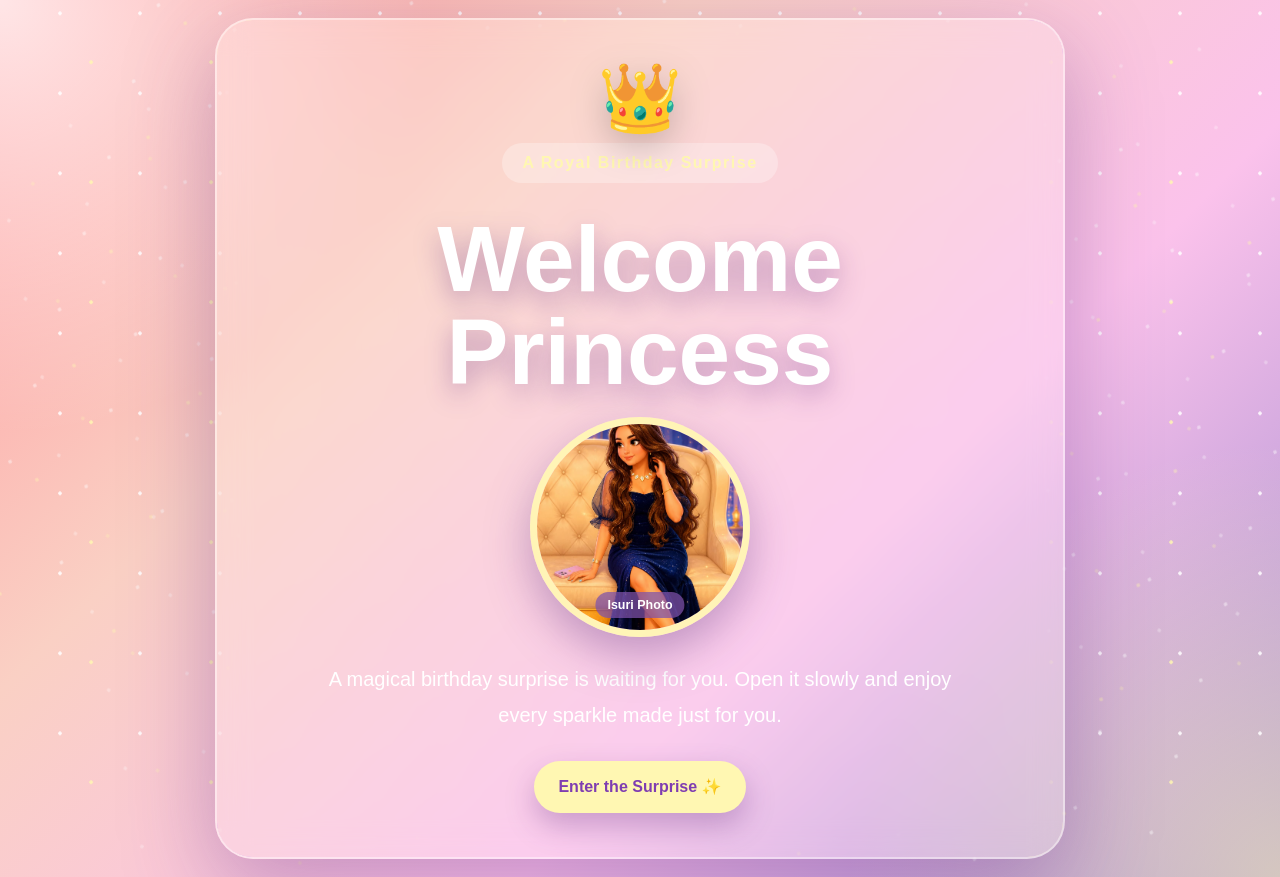
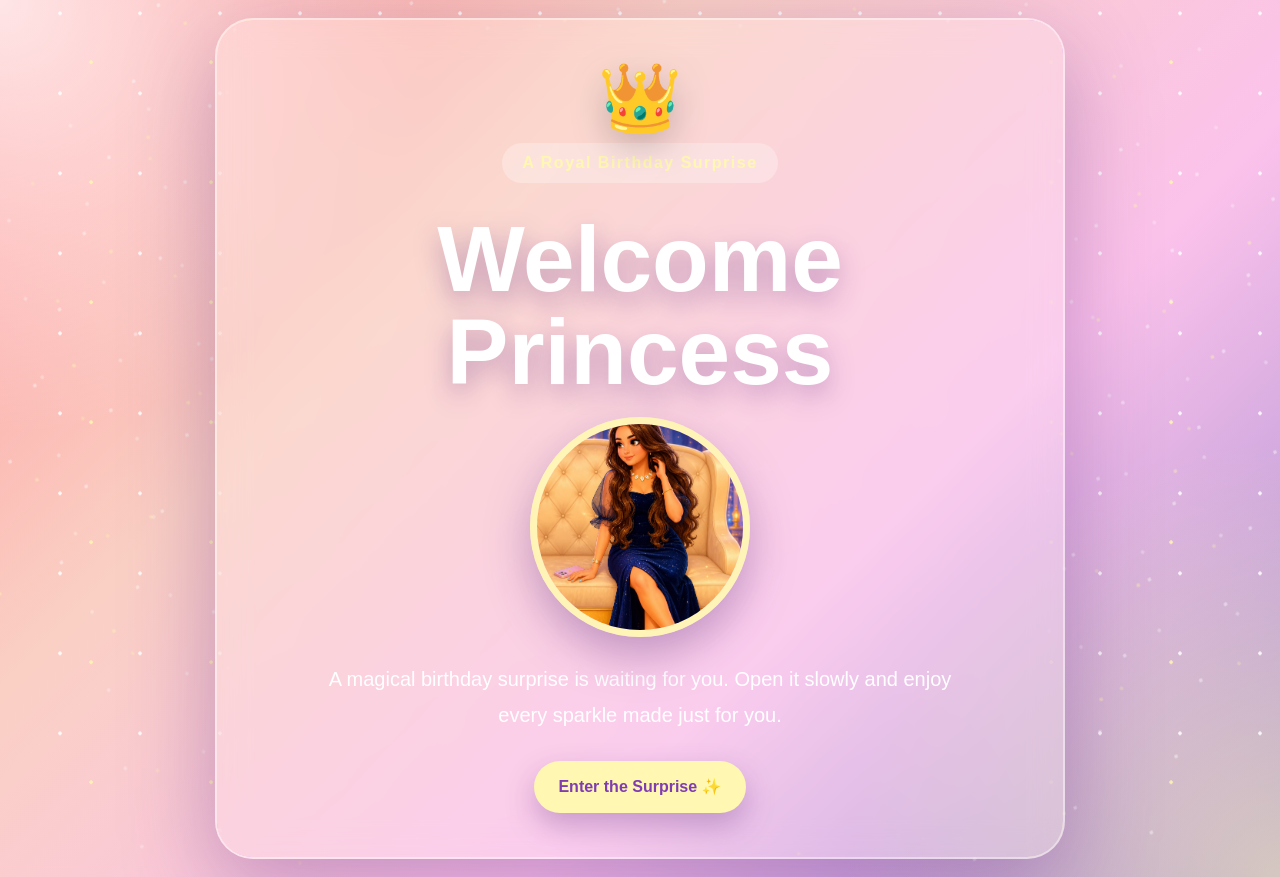
Before and after one commit to Kaveesha1999/Isuri-Birthday, a plain HTML site: page index.html in a window 1280 px wide. Drawn offline with Linux system fonts and the light colour scheme.

Commit message:
Update index.html

```diff
--- a/index.html
+++ b/index.html
@@ -154,19 +154,6 @@
 
     .photo-frame.has-photo img {
       display: block;
-    }
-
-    .photo-frame::after {
-      content: "Isuri Photo";
-      position: absolute;
-      bottom: 12px;
-      left: 50%;
-      transform: translateX(-50%);
-      background: rgba(127, 83, 172, 0.72);
-      padding: 6px 12px;
-      border-radius: 999px;
-      font-size: 0.78rem;
-      font-weight: 700;
     }
 
     .button-row {
```
